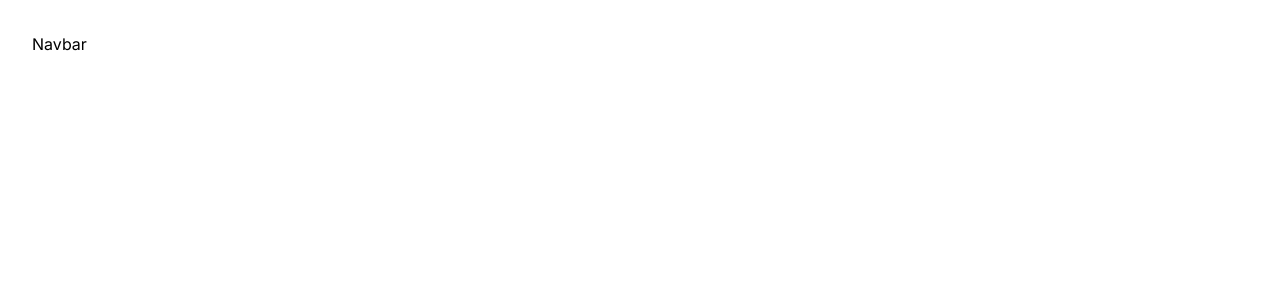
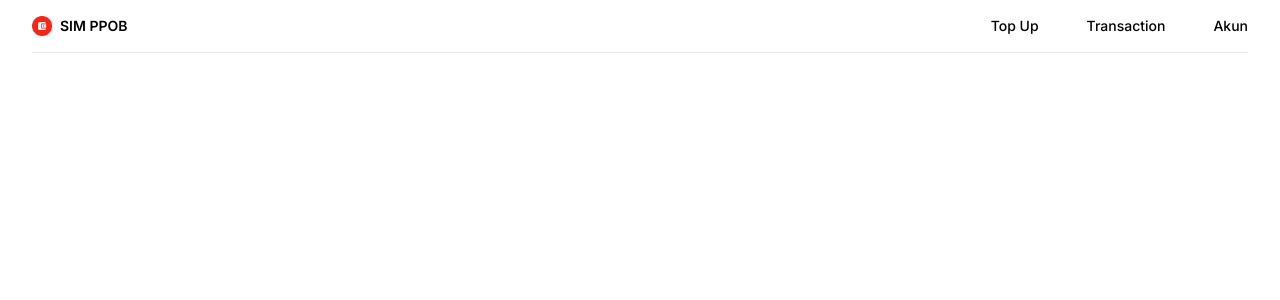
Before and after one commit to ahmadsakur/sim-ppob, a Next.js app: page / in a window 1280 px wide. Shown: the top 300 px of the page. Built offline with nearby package versions, Linux system fonts and the light colour scheme.

Commit message:
Create Navbar

```diff
--- a/components/layout/DashboardLayout.tsx
+++ b/components/layout/DashboardLayout.tsx
@@ -3,7 +3,7 @@ import Navbar from "./Navbar";
 
 const DashboardLayout = ({ children }: { children: React.ReactNode }) => {
   return (
-    <div className="max-w-7xl mx-auto px-4 md:px-6 lg:px-8 py-8 min-h-screen">
+    <div className="max-w-7xl mx-auto px-4 md:px-6 lg:px-8 min-h-screen">
       <Navbar />
       <main>{children}</main>
     </div>
--- a/components/layout/Navbar.tsx
+++ b/components/layout/Navbar.tsx
@@ -1,9 +1,80 @@
-import React from 'react'
+import Image from "next/image";
+import Link from "next/link";
+import { useRouter } from "next/router";
+import React from "react";
+import {
+  AiOutlineUser,
+  AiOutlineHistory,
+  AiOutlinePlusCircle,
+} from "react-icons/ai";
+type NavLinkType = {
+  title: string;
+  href: string;
+  isActive: boolean;
+  icon?: React.ReactElement;
+};
+const Navbar = () => {
+  const router = useRouter();
+  const navLinks: NavLinkType[] = [
+    {
+      title: "Top Up",
+      href: "/topup",
+      isActive: router.pathname === "/topup",
+      icon: <AiOutlinePlusCircle className="w-6 h-6"/>,
+    },
+    {
+      title: "Transaction",
+      href: "/transaction",
+      isActive: router.pathname === "/transaction",
+      icon: <AiOutlineHistory className="w-6 h-6"/>,
+    },
+    {
+      title: "Akun",
+      href: "/account",
+      isActive: router.pathname === "/account",
+      icon: <AiOutlineUser className="w-6 h-6"/>,
+    },
+  ];
+  return (
+    <div className="py-4 border-b">
+      <div className="flex items-center justify-between">
+        <div className="flex items-center gap-2">
+          <div className="aspect-square">
+            <Image
+              src="/assets/icons/main-logo.png"
+              width={20}
+              height={20}
+              alt="SIM PPOB Logo"
+            />
+          </div>
+          <p className="text-sm font-semibold">SIM PPOB</p>
+        </div>
+        <div className="items-center gap-12 hidden md:flex">
+          {navLinks.map((link) => (
+            <Link href={link.href} key={link.title}>
+              <p className={`text-sm font-medium ${link.isActive ? 'text-[#ff4d00] font-bold' : 'text-black'}`}>{link.title}</p>
+            </Link>
+          ))}
+        </div>
+      </div>
+      <div className="fixed md:hidden inset-x-0 bottom-0">
+        <div className="flex items-center justify-around bg-white px-4 py-4 shadow-md border-t">
+          {navLinks.map((link) => (
+            <Link href={link.href} key={link.title}>
+              <div
+                className={`flex flex-col items-center gap-1 ${
+                  link.isActive ? "text-[#ff4d00]" : "text-gray-400"
+                }`}
+              >
+                {link.icon}
+                <p className="text-xs">{link.title}</p>
+              </div>
+            </Link>
+          ))}
+        </div>
+      </div>
+    </div>
+  );
+};
 
-const Navbar = () => {
-  return (
-    <div>Navbar</div>
-  )
-}
-
-export default Navbar
+export default Navbar;
```
